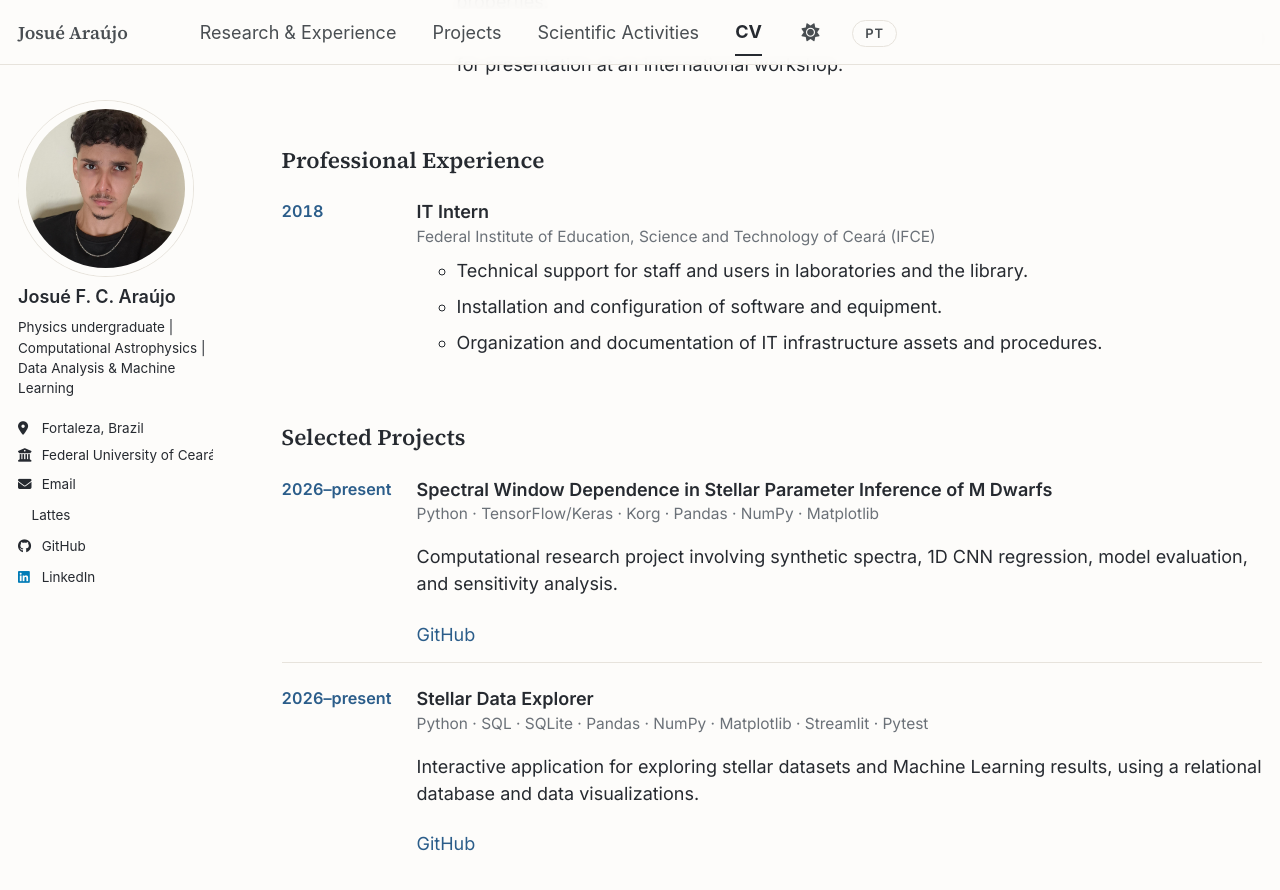
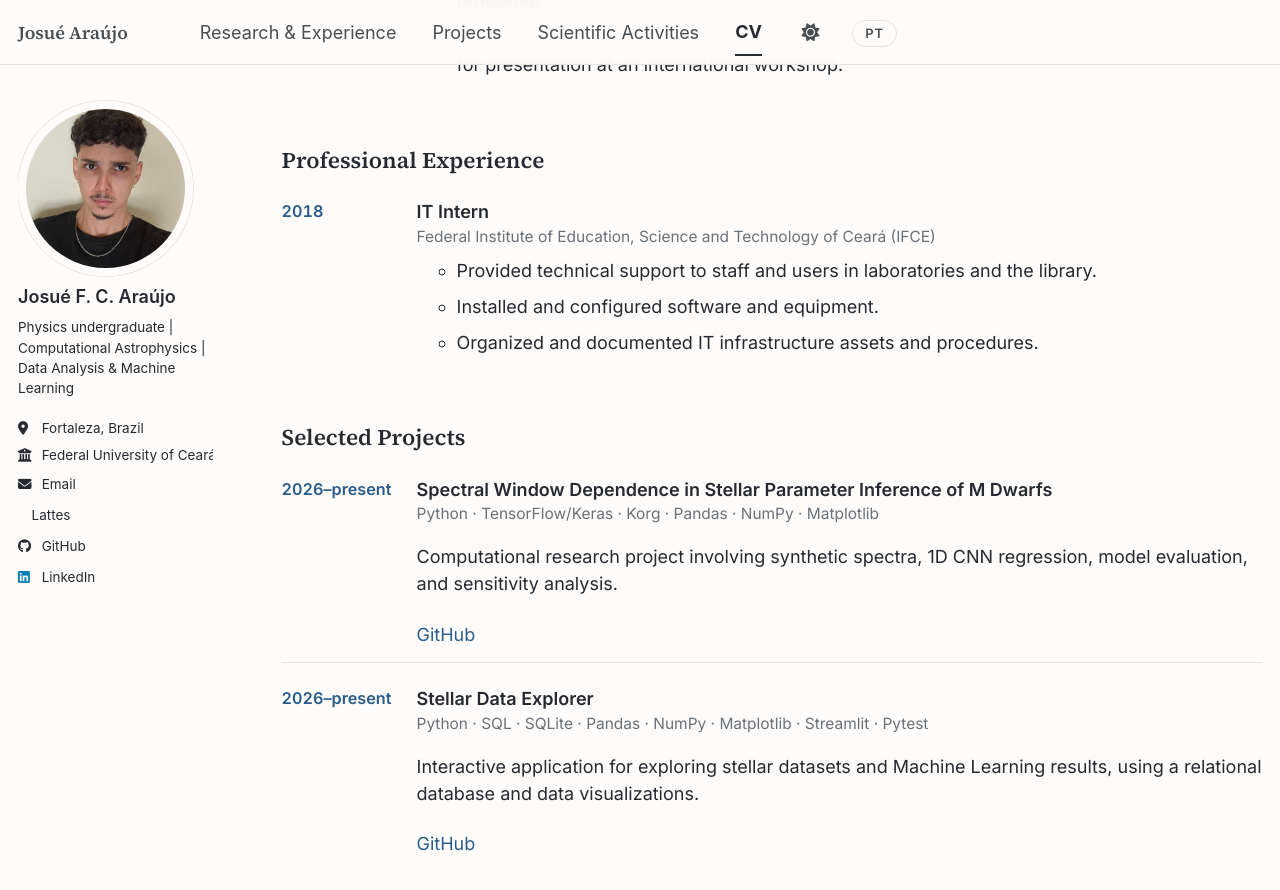
Before and after one commit to Acruxjj/Acruxjj.github.io, a Jekyll site: the page built from _pages/cv.md, in a window 1280 px wide and 900 px high, scrolled down 1194 px. Shown: the top 890 px of the window. Built offline with Jekyll 4.4.1, drawn with Linux system fonts in a browser that asks for light colours; a style sheet for code colours, icons or effects is not loaded.

Commit message:
Update cv.md

```diff
--- a/_pages/cv.md
+++ b/_pages/cv.md
@@ -100,9 +100,18 @@ redirect_from:
       <div class="what"><span data-lang="en">IT Intern</span><span data-lang="pt">Estagiário de TI</span></div>
       <div class="where"><span data-lang="en">Federal Institute of Education, Science and Technology of Ceará (IFCE)</span><span data-lang="pt">Instituto Federal de Educação, Ciência e Tecnologia do Ceará (IFCE)</span></div>
       <ul>
-        <li><span data-lang="en">Technical support for staff and users in laboratories and the library.</span><span data-lang="pt">Suporte técnico a servidores e usuários em laboratórios e na biblioteca.</span></li>
-        <li><span data-lang="en">Installation and configuration of software and equipment.</span><span data-lang="pt">Instalação e configuração de softwares e equipamentos.</span></li>
-        <li><span data-lang="en">Organization and documentation of IT infrastructure assets and procedures.</span><span data-lang="pt">Organização e documentação de ativos e procedimentos da infraestrutura de TI.</span></li>
+        <li>
+          <span data-lang="en">Provided technical support to staff and users in laboratories and the library.</span>
+          <span data-lang="pt">Prestação de suporte técnico a servidores e usuários em laboratórios e na biblioteca.</span>
+        </li>
+        <li>
+          <span data-lang="en">Installed and configured software and equipment.</span>
+          <span data-lang="pt">Instalação e configuração de softwares e equipamentos.</span>
+        </li>
+        <li>
+          <span data-lang="en">Organized and documented IT infrastructure assets and procedures.</span>
+          <span data-lang="pt">Organização e documentação de ativos e procedimentos da infraestrutura de TI.</span>
+        </li>
       </ul>
     </div>
   </li>
```
